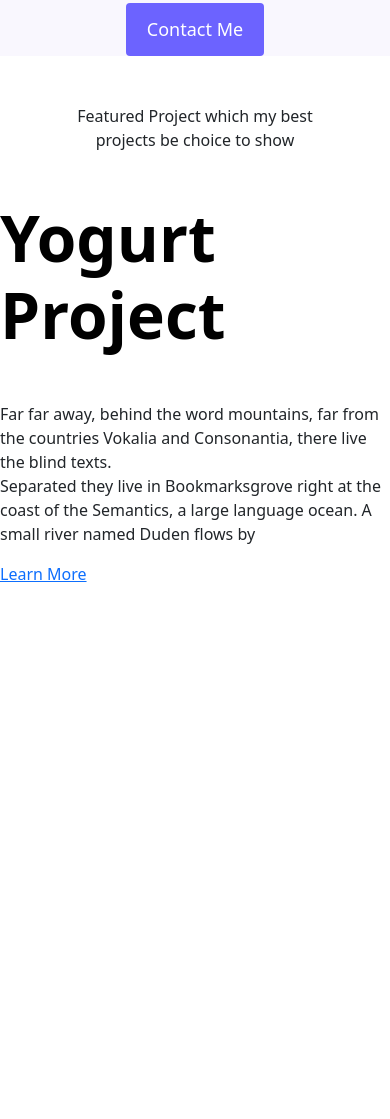
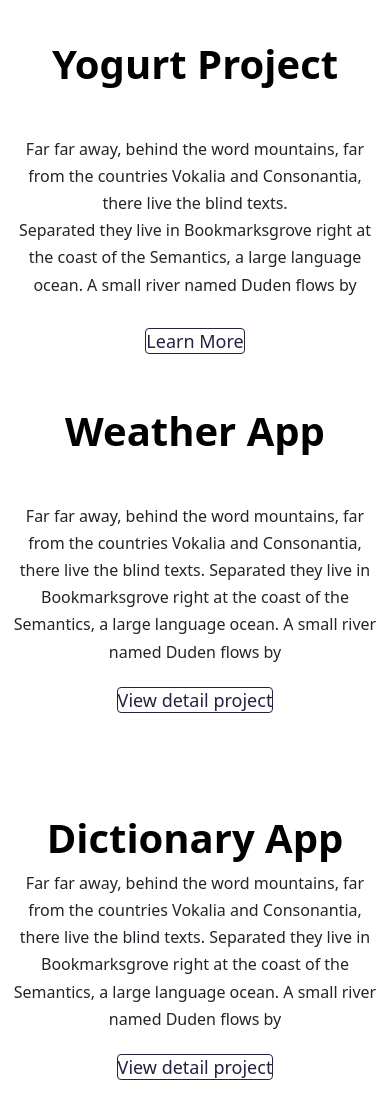
Before and after one commit to AGNES911/portfolio-project, a plain HTML site: page index.html in a window 390 px wide. Shown: the part 387-1506 px from the top of the page. Before the commit the page ends 973 px from the top, so only its background shows below. Drawn offline with nearby package versions, Linux system fonts and the light colour scheme.

Commit message:
exported images from figma. styled the body using css

```diff
--- a/index.html
+++ b/index.html
@@ -32,13 +32,68 @@
     <p class="text-center m-5">
       Featured Project which my best projects be choice to show
     </p>
-    <h2 class="mb-5">Yogurt Project</h2>
-    <p>
-      Far far away, behind the word mountains, far from the countries Vokalia
-      and Consonantia, there live the blind texts. <br />Separated they live in
-      Bookmarksgrove right at the coast of the Semantics, a large language
-      ocean. A small river named Duden flows by
-    </p>
-    <a href="#">Learn More</a>
+    <div class="container">
+      <div class="row mb-5">
+        <div class="col d-none d-md-block">
+          <img
+            src="/C:\Users\Agnes\Desktop\portfolio-project\style\images\images (6).png"
+            class="img-fluid rounded"
+          />
+        </div>
+        <div class="col">
+          <div class="yoghurt-description">
+            <h2 class="mb-5">Yogurt Project</h2>
+            <p class="mb-4">
+              Far far away, behind the word mountains, far from the countries
+              Vokalia and Consonantia, there live the blind texts.
+              <br />Separated they live in Bookmarksgrove right at the coast of
+              the Semantics, a large language ocean. A small river named Duden
+              flows by
+            </p>
+            <a href="#" class="button-branding">Learn More</a>
+          </div>
+        </div>
+      </div>
+      <div class="row mb-5">
+        <div class="col">
+          <div class="weather-description">
+            <h2 class="mb-5">Weather App</h2>
+            <p>
+              Far far away, behind the word mountains, far from the countries
+              Vokalia and Consonantia, there live the blind texts. Separated
+              they live in Bookmarksgrove right at the coast of the Semantics, a
+              large language ocean. A small river named Duden flows by
+            </p>
+            <a href="#" class="Weather-app-button">View detail project</a>
+          </div>
+        </div>
+        <div class="col d-none d-md-block">
+          <img
+            src="C:\Users\Agnes\Desktop\portfolio-project\style\images\images (4).png"
+            class="img-fluid rounded"
+          />
+        </div>
+      </div>
+      <div class="row mb-5">
+        <div class="col d-none d-md-block">
+          <img
+            src="C:\Users\Agnes\Desktop\portfolio-project\style\images\images (5).png"
+            class="img-fluid rounded"
+          />
+        </div>
+        <div class="col">
+          <div class="Dictionary-description">
+            <h2 class="mt-5">Dictionary App</h2>
+            <p>
+              Far far away, behind the word mountains, far from the countries
+              Vokalia and Consonantia, there live the blind texts. Separated
+              they live in Bookmarksgrove right at the coast of the Semantics, a
+              large language ocean. A small river named Duden flows by
+            </p>
+            <a href="#" class="dictionary-button">View detail project</a>
+          </div>
+        </div>
+      </div>
+    </div>
   </body>
 </html>
--- a/style/portfolio.css
+++ b/style/portfolio.css
@@ -16,11 +16,12 @@ h1 {
   font-size: 96px;
 }
 h2 {
-  font-size: 64px;
+  font-size: 60px;
 }
 p {
   font-size: 16px;
   font-weight: normal;
+  line-height: 1.7;
 }
 .hero p {
   font-family: "poppins" sans-serif;
@@ -42,3 +43,62 @@ p {
   line-height: 27px;
   padding: 12px 20px;
 }
+.button-branding {
+  font-family: "poppins" sans-serif;
+  font-weight: normal;
+  font-size: 18px;
+  line-height: 2;
+  color: #272142;
+  border: 1px solid #272142;
+  text-decoration: none;
+  border-radius: 4px;
+}
+.Weather-app-button {
+  font-family: "poppins" sans-serif;
+  font-weight: normal;
+  font-size: 18px;
+  line-height: 2;
+  color: #272142;
+  border: 1px solid #272142;
+  text-decoration: none;
+  border-radius: 4px;
+}
+.dictionary-button {
+  font-family: "poppins" sans-serif;
+  font-weight: normal;
+  font-size: 18px;
+  line-height: 2;
+  color: #272142;
+  border: 1px solid #272142;
+  text-decoration: none;
+  border-radius: 4px;
+}
+.yoghurt-description {
+  padding: 120px 60px;
+}
+.weather-description {
+  padding: 120px 60px;
+}
+.Dictionary-description {
+  padding: 120px 60px;
+}
+@media (max-width: 900px) {
+  .Dictionary-description {
+    padding: 0;
+    text-align: center;
+  }
+  h1 {
+    font-size: 50px;
+  }
+  h2 {
+    font-size: 40px;
+  }
+  .yoghurt-description {
+    padding: 0;
+    text-align: center;
+  }
+  .weather-description {
+    padding: 0;
+    text-align: center;
+  }
+}
```
Also changed, not shown: style/images/images (4).png (added), style/images/images (5).png (added), style/images/images (6).png (added).
